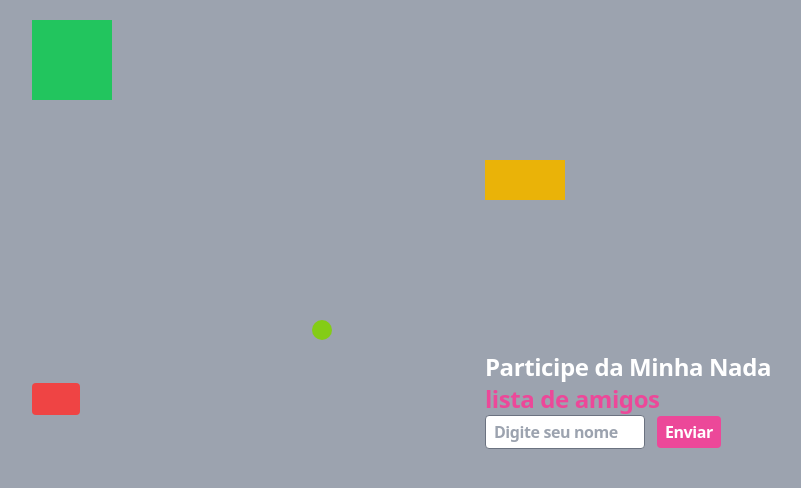
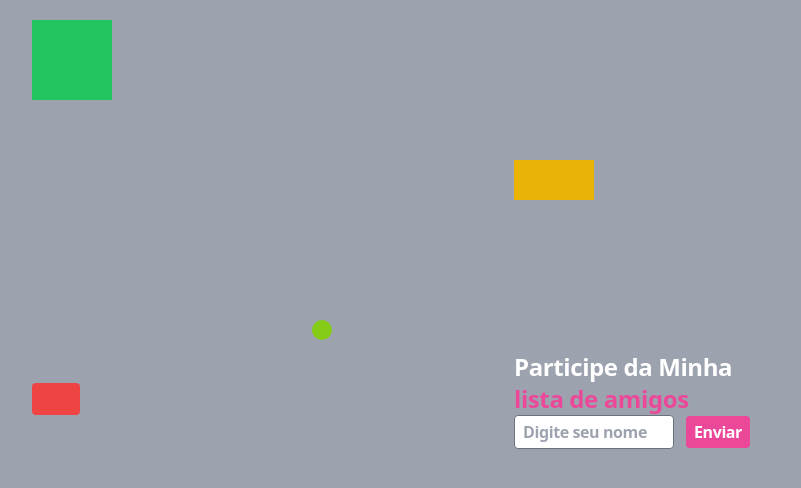
Before and after one commit to DhanielB/Amigos, a React (Vite) app: page / in a window 1280 px wide. Shown: the top 488 px of the page, without its empty margins (8-809 px from the left). Built offline with nearby package versions, Linux system fonts and the light colour scheme.

Commit message:
Update App.jsx

```diff
--- a/src/App.jsx
+++ b/src/App.jsx
@@ -1,7 +1,6 @@
-import React, { useState } from 'react'
+import React from 'react'
 
 export default function App() {
-  const [data, setData] = useState('Nada')
   return (
     <div className='
       flex
@@ -25,7 +24,7 @@ export default function App() {
         <h1 className='
           mr-2
           text-2xl
-        '>Participe da Minha {data}</h1>
+        '>Participe da Minha</h1>
         <div className='
           absolute
           bg-yellow-500
```
